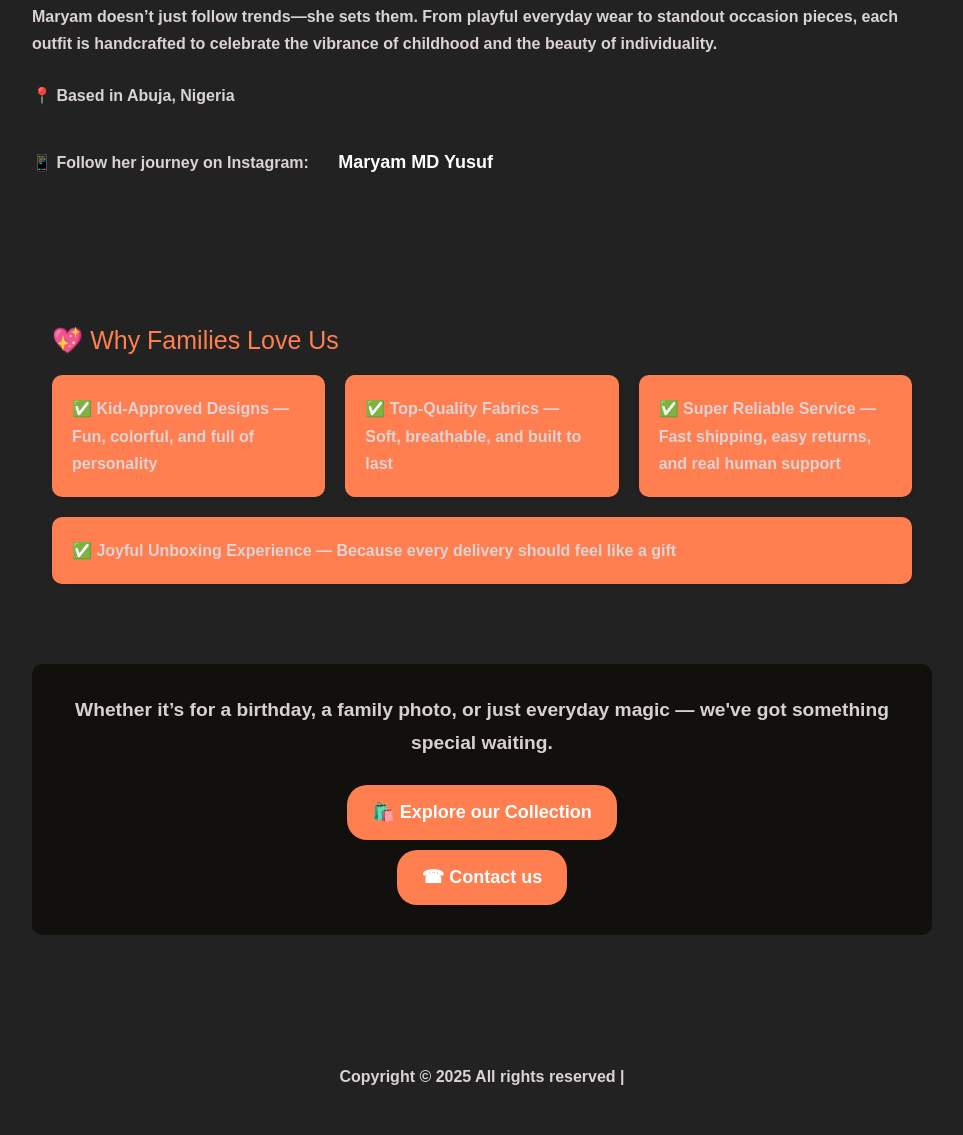
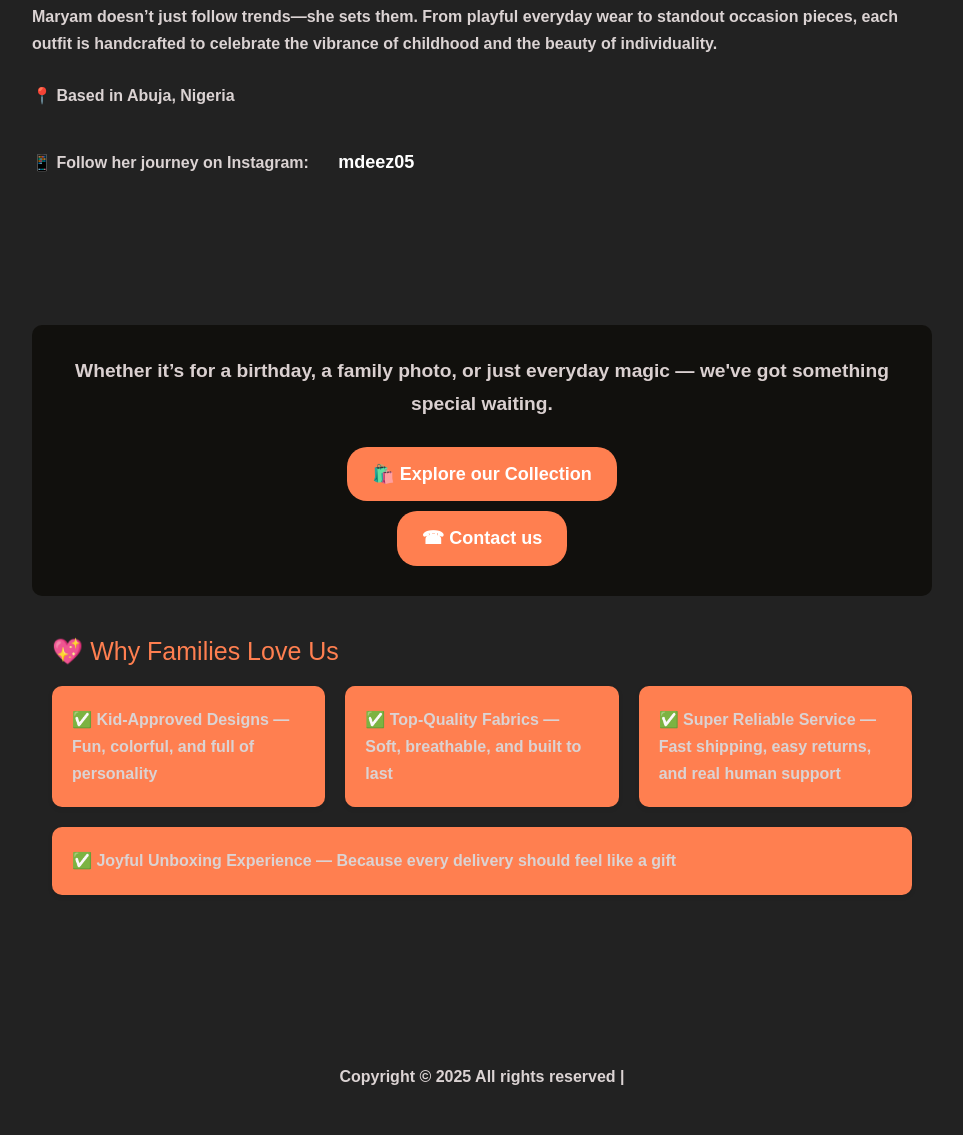
Before and after one commit to Mmdyz/TinyTribeNG, a plain HTML site: page index.html in a window 1280 px wide. Shown: the part 1573-2708 px from the top of the page, without its empty margins (158-1121 px from the left). Drawn offline with nearby package versions, Linux system fonts and the light colour scheme; files whose address does not match are found by name.

Commit message:
Update index.html

```diff
--- a/index.html
+++ b/index.html
@@ -183,14 +183,20 @@
 
       <div class="mt-6">
         <p class="font-semibold">📍 Based in Abuja, Nigeria</p>
-        <p class="font-semibold">📱 Follow her journey on Instagram: <a href="https://www.instagram.com/mdeez05?igsh=ZXBsYWVkcDI3eTVr" target="_blank" class="text-pink-600 hover:underline">Maryam MD Yusuf</a></p>
+        <p class="font-semibold">📱 Follow her journey on Instagram: <a href="https://www.instagram.com/mdeez05?igsh=ZXBsYWVkcDI3eTVr" target="_blank" class="text-pink-600 hover:underline">mdeez05</a></p>
       </div>
     </div>
   </div>
 </section>
 
 
-  <section>
+  <section class="cta">
+
+    <p>Whether it’s for a birthday, a family photo, or just everyday magic — we've got something special waiting.</p>
+    <a href="https://www.instagram.com/tinytribeng?igsh=MWsxaWZlbm9jb3F6bg==" target="_blank" style="background-color: #ff7f50;">🛍️ Explore our Collection</a> <div></div>
+	<a href="https://wa.me/2348036463616?text=Hello" target="_blank" style="background-color: #ff7f50;">☎ Contact us</a>
+  </section>
+	  <section>
     <h2>💖 Why Families Love Us</h2>
     <div class="highlights">
       <div class="highlight">✅ Kid-Approved Designs — Fun, colorful, and full of personality</div>
@@ -198,13 +204,6 @@
       <div class="highlight">✅ Super Reliable Service — Fast shipping, easy returns, and real human support</div>
       <div class="highlight">✅ Joyful Unboxing Experience — Because every delivery should feel like a gift</div>
     </div>
-  </section>
-
-  <section class="cta">
-
-    <p>Whether it’s for a birthday, a family photo, or just everyday magic — we've got something special waiting.</p>
-    <a href="https://www.instagram.com/tinytribeng?igsh=MWsxaWZlbm9jb3F6bg==" target="_blank" style="background-color: #ff7f50;">🛍️ Explore our Collection</a> <div></div>
-	<a href="https://wa.me/2348036463616?text=Hello" target="_blank" style="background-color: #ff7f50;">☎ Contact us</a>
   </section>
 
 	<!-- .section -->
```
